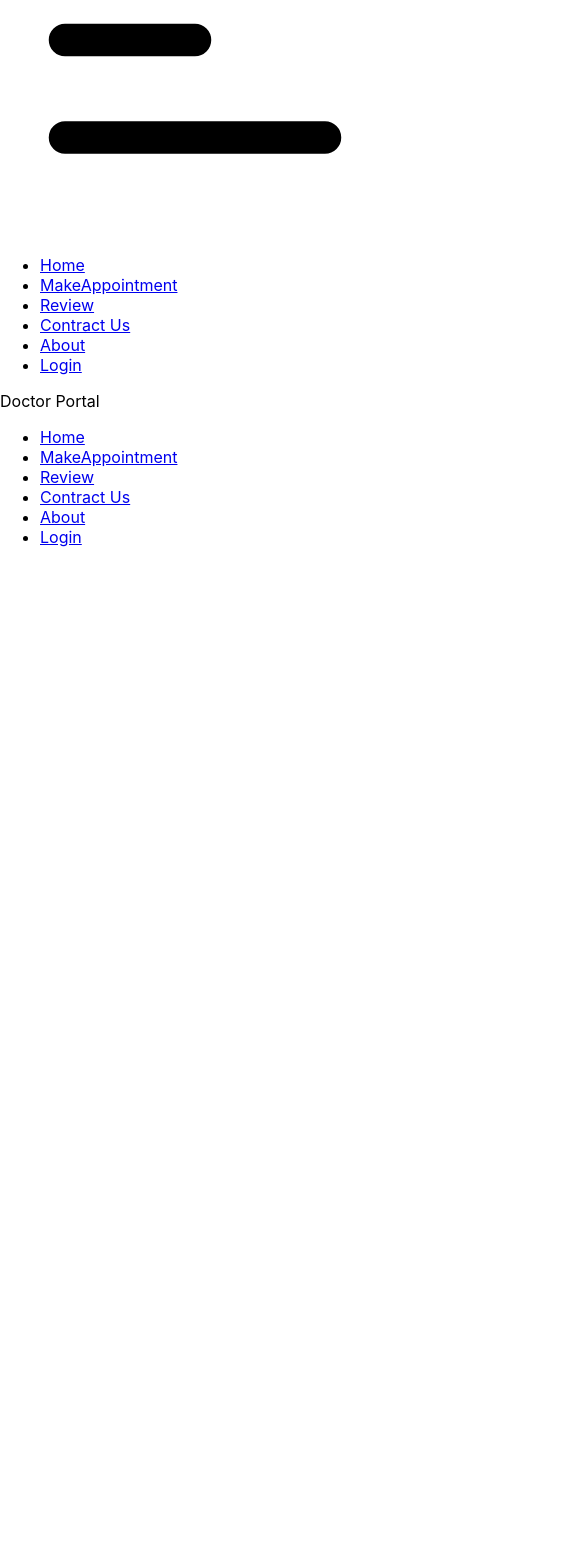
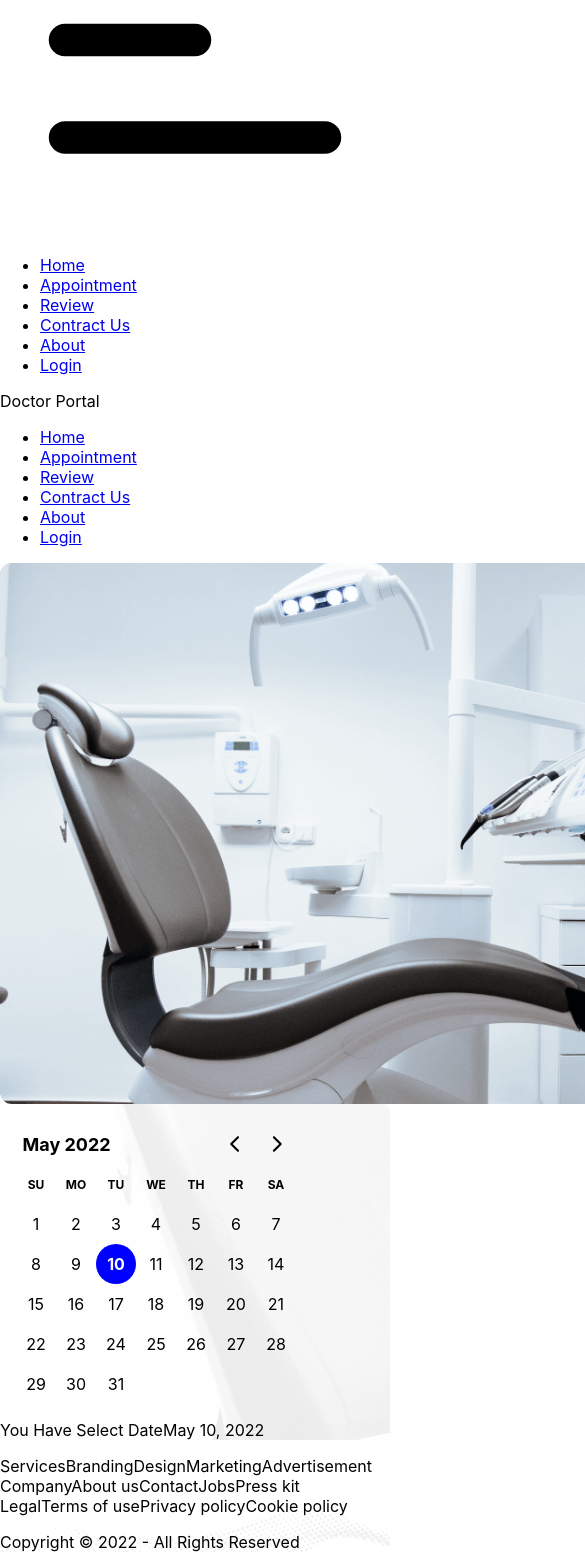
Before and after one commit to nurulamin092/doctors-portal-client, a React (Create React App) app: page /appointment in a window 390 px wide. Shown: the part 155-1723 px from the top of the page, 585 px wide, since content can reach past the window. Before the commit the page ends 844 px from the top, so only its background shows below. Built offline with nearby package versions, Linux system fonts and the light colour scheme.

Commit message:
appoinment banner and date piker added

```diff
--- a/package.json
+++ b/package.json
@@ -7,7 +7,9 @@
     "@testing-library/react": "^13.2.0",
     "@testing-library/user-event": "^13.5.0",
     "daisyui": "^2.14.3",
+    "date-fns": "^2.28.0",
     "react": "^18.1.0",
+    "react-day-picker": "^8.0.4",
     "react-dom": "^18.1.0",
     "react-router-dom": "^6.3.0",
     "react-scripts": "5.0.1",
--- a/src/App.js
+++ b/src/App.js
@@ -7,16 +7,17 @@
 import MakeAppointment from './Pages/Home/MakeAppointment';
 import Testimonial from './Pages/Home/Testimonial';
 import Contract from './Pages/Home/Contract';
+import Appointment from './Pages/Appointment/Appointment';
 
 function App() {
   return (
-    <div>
+    <div className='max-w-7xl mx-auto px-12'>
       <Navbar></Navbar>
       <Routes>
         <Route path='/' element={<Home></Home>}></Route>
         <Route path='/home' element={<Home></Home>}></Route>
         <Route path='/testimonial' element={<Testimonial></Testimonial>}></Route>
-        <Route path='/makeAppointment' element={<MakeAppointment></MakeAppointment>}></Route>
+        <Route path='/appointment' element={<Appointment></Appointment>}></Route>
         <Route path='/contract' element={<Contract></Contract>}></Route>
         <Route path='/about' element={<About></About>}></Route>
         <Route path='/login' element={<Login></Login>}></Route>
--- /dev/null
+++ b/src/Pages/Appointment/Appointment.js
@@ -0,0 +1,14 @@
+import React from 'react';
+import Footer from '../Shared/Footer';
+import AppointmentBanner from './AppointmentBanner';
+
+const Appointment = () => {
+    return (
+        <div>
+            <AppointmentBanner></AppointmentBanner>
+            <Footer></Footer>
+        </div>
+    );
+};
+
+export default Appointment;
--- /dev/null
+++ b/src/Pages/Appointment/AppointmentBanner.js
@@ -0,0 +1,30 @@
+import React, { useState } from 'react';
+import chair from '../../assets/images/chair.png';
+import bg from '../../assets/images/bg.png';
+import { DayPicker } from 'react-day-picker';
+import 'react-day-picker/dist/style.css';
+import { format } from 'date-fns';
+const AppointmentBanner = () => {
+    const [date, setDate] = useState(new Date());
+
+    return (
+        <div style={{
+            background: `url(${bg})`
+        }} className='' >
+            <div className="hero min-h-screen">
+                <div className="hero-content flex-col lg:flex-row-reverse">
+                    <img src={chair} className="max-w-sm rounded-lg shadow-2xl" />
+                    <div>
+                        <DayPicker
+                            mode="single"
+                            selected={date}
+                            onSelect={setDate} />
+                        <p>You Have Select Date{format(date, 'PP')}</p>
+                    </div>
+                </div>
+            </div>
+        </div>
+    );
+};
+
+export default AppointmentBanner;
--- a/src/Pages/Home/Home.js
+++ b/src/Pages/Home/Home.js
@@ -10,7 +10,7 @@
 
 const Home = () => {
     return (
-        <div className='px-12'>
+        <div className=''>
             <Banner></Banner>
             <Info></Info>
             <Services></Services>
--- a/src/Pages/Home/Info.js
+++ b/src/Pages/Home/Info.js
@@ -7,7 +7,7 @@
     return (
         <div className='grid grid-cols-1 md:grid-cols-2 lg:grid-cols-3 gap-5'>
             <InfoCard cardTitle="Opening Hours" bgClass=" bg-gradient-to-r from-secondary to-primary" img={clock}></InfoCard>
-            <InfoCard cardTitle="Our Location" bgClass="bg-neutral" img={marker}></InfoCard>
+            <InfoCard cardTitle="Our Location" bgClass="bg-[#3A4256]" img={marker}></InfoCard>
             <InfoCard cardTitle="Contract US " bgClass=" bg-gradient-to-r from-secondary to-primary" img={phone}></InfoCard>
         </div>
     );
--- a/src/Pages/Home/InfoCard.js
+++ b/src/Pages/Home/InfoCard.js
@@ -4,7 +4,7 @@
     return (
 
         <div className={`card lg:card-side bg-base-100 shadow-xl ${bgClass} `}>
-            <figure className='pl-5'>
+            <figure className='pl-5 py-5'>
                 <img src={img} alt="Album" />
             </figure>
             <div className=' card-body text-white'>
--- a/src/Pages/Home/MakeAppointment.js
+++ b/src/Pages/Home/MakeAppointment.js
@@ -1,6 +1,7 @@
 import React from 'react';
 import doctor from '../../assets/images/doctor-small.png';
 import appointment from '../../assets/images/appointment.png';
+import PrimaryButton from '../Shared/PrimaryButton';
 const MakeAppointment = () => {
     return (
         <section style={
@@ -9,11 +10,11 @@
             <div className='flex-1 hidden lg:block'>
                 <img className='mt-[-100px]' src={doctor} alt="" />
             </div>
-            <div className='flex-1'>
+            <div className='flex-1 px-5'>
                 <h3 className='text-primary'>Appointment</h3>
                 <h1 className="text-5xl font-bold text-white">Make an Appointment Today</h1>
                 <p className="py-6 text-white">It is a long established fact that a reader will be distracted by the readable content of a page when looking at its layout. The point of using Lorem Ipsumis that it has a more-or-less normal distribution of letters,as opposed to using 'Content here, content here', making it look like readable English. Many desktop publishing packages and web page</p>
-                <button className="btn btn-primary">Get Started</button>
+                <PrimaryButton>Get Started</PrimaryButton>
             </div>
         </section>
 
--- a/src/Pages/Shared/Footer.js
+++ b/src/Pages/Shared/Footer.js
@@ -31,7 +31,7 @@
             </div>
             <div className='my-10 text-center'>
                 <div>
-                    <p>Copyright © 2022 - All right reserved by ACME Industries Ltd</p>
+                    <p>Copyright © 2022 - All Rights Reserved</p>
                 </div>
             </div>
         </footer>
--- a/src/Pages/Shared/Navbar/Navbar.js
+++ b/src/Pages/Shared/Navbar/Navbar.js
@@ -4,7 +4,7 @@
 const Navbar = () => {
     const menuItems = <>
         <li><Link to="/home">Home</Link></li>
-        <li><Link to="/makeAppointment">MakeAppointment</Link></li>
+        <li><Link to="/appointment">Appointment</Link></li>
         <li><Link to="/testimonial">Review</Link></li>
         <li><Link to="/contract">Contract Us</Link></li>
         <li><Link to="/about">About </Link></li>
```
Also changed, not shown: 1 other file (tests, documents, lock files or other folders).
